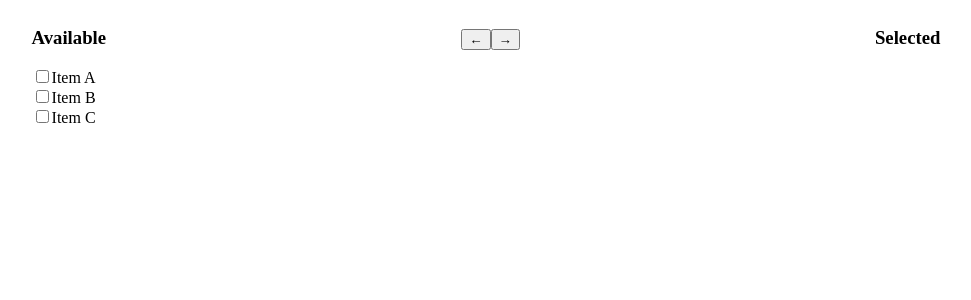
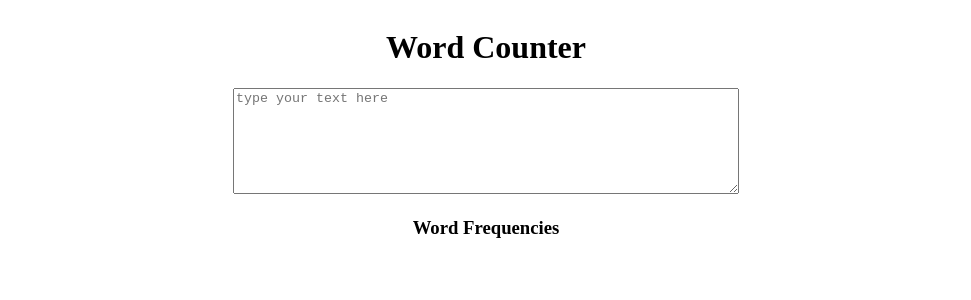
Before and after one commit to PrachiGour2023/machine-coding-frontend, a React (Vite) app: page / in a window 1280 px wide. Shown: the top 300 px of the page, without its empty margins (154-1125 px from the left). Built offline with nearby package versions, Linux system fonts and the light colour scheme.

Commit message:
word frequency counter

```diff
--- a/src/App.css
+++ b/src/App.css
@@ -1,5 +1,14 @@
-.header {
+.container {
   display: flex;
-  justify-content: space-around;
-  align-items: baseline;
+  align-items: center;
+  flex-direction: column;
 }
+
+textarea {
+  width: 500px;
+  height: 100px;
+}
+
+.word-count {
+  font-weight: 700;
+}
--- a/src/App.tsx
+++ b/src/App.tsx
@@ -1,12 +1,12 @@
 import "./App.css"
 import { ErrorBoundary } from "./ErrorBoundary";
-import TransferList from "./TransferList";
+import WordCounter from "./WordCounter";
 
 export default function App() {
 
   return (
     <ErrorBoundary>
-      <TransferList />
+      <WordCounter />
     </ErrorBoundary>
   );
 }
--- a/src/TransferList.tsx
+++ /dev/null
@@ -1,82 +0,0 @@
-import { useState } from 'react';
-
-interface DataState {
-  id: number;
-  title: string;
-  status: string;
-  isChecked: boolean;
-}
-
-const items = [
-  { id: 1, title: 'Item A', status: 'available', isChecked: false },
-  { id: 2, title: 'Item B', status: 'available', isChecked: false },
-  { id: 3, title: 'Item C', status: 'available', isChecked: false }
-]
-
-const TransferList = () => {
-
-  const [data, setData] = useState<DataState[]>(items)
-
-  const handleCheckedItem = (id: number, checked: string) => {
-    setData(prev =>
-      prev.map(item => item.id === id ? { ...item, isChecked: Boolean(checked) } : item)
-    )
-  }
-
-  const moveItemSelection = () => {
-    setData(prev =>
-      prev.map(item => item.isChecked ? { ...item, status: 'selected', isChecked: false } : item)
-    )
-  }
-
-  const moveItemAvailable = () => {
-    setData(prev =>
-      prev.map(item => item.isChecked ? { ...item, status: 'available', isChecked: false } : item)
-    )
-  }
-
-  console.log(data);
-
-
-  return (
-    <div>
-      <div className='header'>
-
-        <div>
-          <h3>Available</h3>
-          {
-            data.map(item => {
-              return item.status === "available" && (
-                <div key={item.id}>
-                  <input type='checkbox' checked={item.isChecked} onChange={(e) => handleCheckedItem(item.id, e.target.value)} />
-                  <span>{item.title}</span>
-                </div>
-              )
-            })
-          }
-        </div>
-
-        <div>
-          <button onClick={moveItemAvailable}>←</button>
-          <button onClick={moveItemSelection}>→</button>
-        </div>
-
-        <div>
-          <h3>Selected</h3>
-          {
-            data.map(item => {
-              return item.status === "selected" && (
-                <div key={item.id}>
-                  <input type='checkbox' checked={item.isChecked} onChange={(e) => handleCheckedItem(item.id, e.target.value)} />
-                  <span>{item.title}</span>
-                </div>
-              )
-            })
-          }
-        </div>
-      </div>
-    </div>
-  )
-}
-
-export default TransferList
--- /dev/null
+++ b/src/WordCounter.tsx
@@ -0,0 +1,59 @@
+import { useEffect, useState } from 'react'
+
+
+
+const WordCounter = () => {
+
+  const [input, setInput] = useState('');
+  const [wordCount, setWordCount] = useState<Record<string, number>>({})
+
+  useEffect(() => {
+    handleCount()
+  }, [input])
+
+  const handleCount = () => {
+    if (!input.trim()) return;
+
+    const cleanText = input.toLowerCase().trim();
+    const newText = cleanText.split(/\s+/)
+    let obj: Record<string, number> = {}
+
+    for (let i = 0; i < newText.length; i++) {
+      if (obj[newText[i]]) {
+        obj[newText[i]]++
+      } else {
+        obj[newText[i]] = 1
+      }
+    }
+
+    setWordCount(obj)
+  }
+
+  return (
+    <div className='container'>
+      <h1>Word Counter</h1>
+
+      <div>
+        <textarea placeholder='type your text here' onChange={(e) => setInput(e.target.value)}></textarea>
+      </div>
+
+      <div>
+        <h3>Word Frequencies</h3>
+        <div>
+          {
+            Object.entries(wordCount).map(([word, count]) => {
+              return (
+                <li key={word} className='list-style'>
+                  <span className='word-count'>{word} count : </span>
+                  <span>{count}</span>
+                </li>
+              )
+            })
+          }
+        </div>
+      </div>
+    </div>
+  )
+}
+
+export default WordCounter
```
